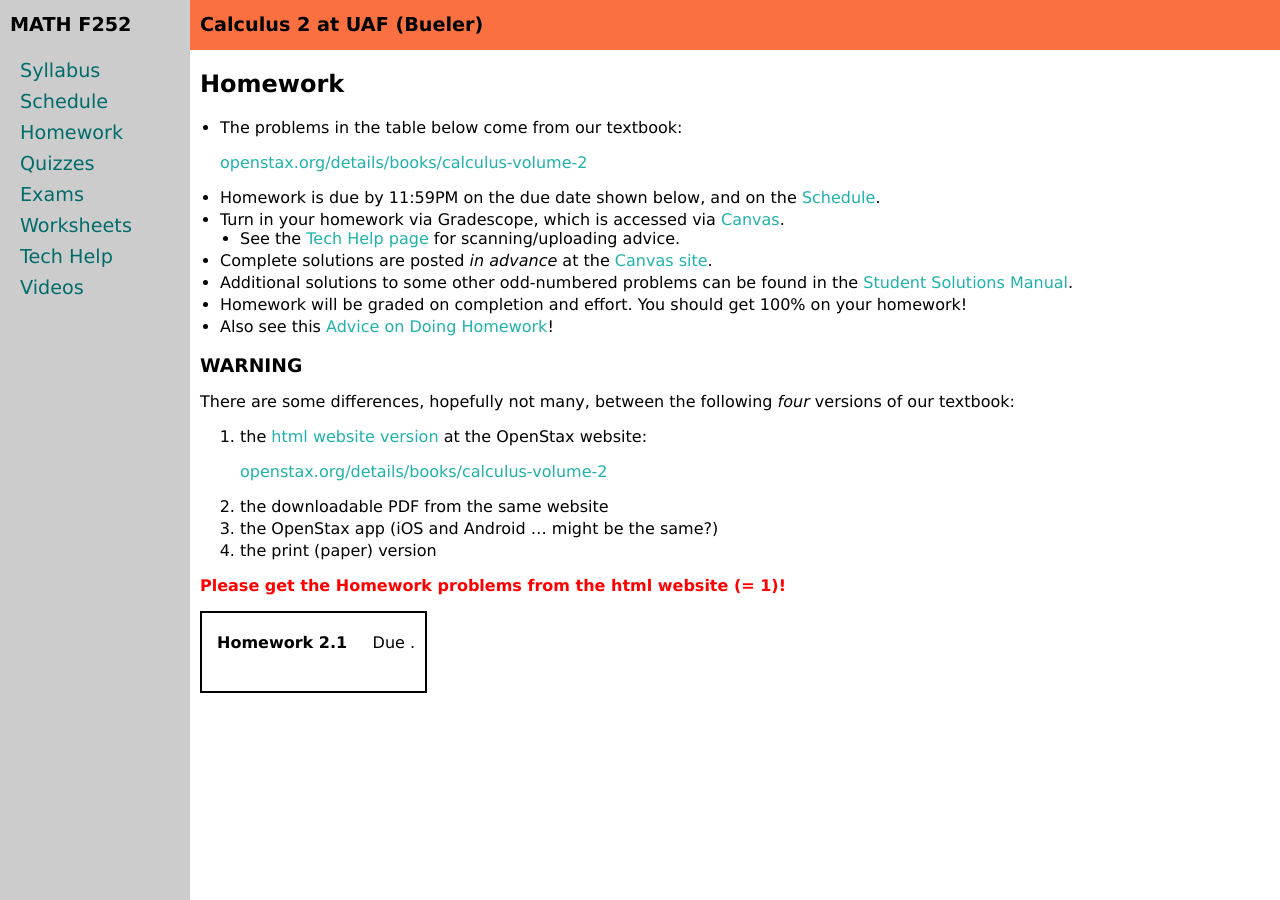
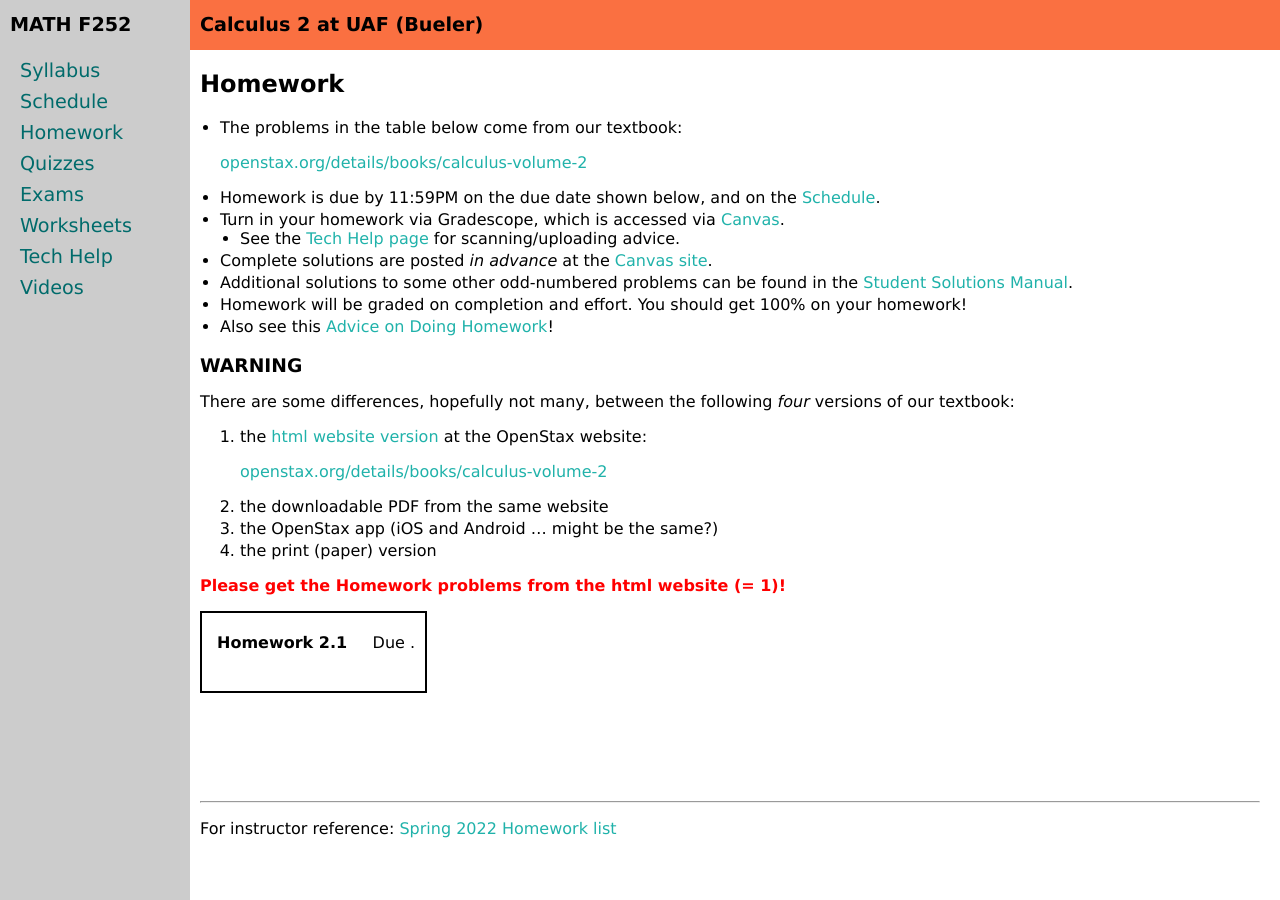
Before and after one commit to uaf-math/calc2, a Jekyll site: the page built from homework.md, in a window 1280 px wide. Built offline with Jekyll 4.4.1, drawn with Linux system fonts in a browser that asks for light colours.

Commit message:
point to old homework list

```diff
--- a/homework.md
+++ b/homework.md
@@ -32,4 +32,7 @@ There are some differences, hopefully not many, between the following *four* ver
 
 {% include homework_table.md  data=site.data.homework %}
 
-<div style="padding-bottom: 20px"></div>
+<div style="padding-bottom: 100px"></div>
+
+---
+For instructor reference: [Spring 2022 Homework list](homeworkS22.html)
```
